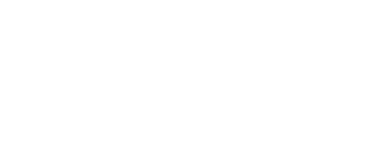
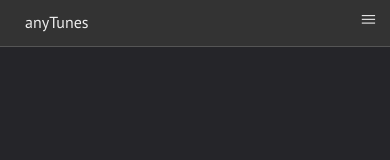
Before and after one commit to madking55/anyTunes, a plain HTML site: page index.html in a window 390 px wide. Drawn offline with nearby package versions, Linux system fonts and the light colour scheme.

Commit message:
add style

```diff
--- a/css/style.css
+++ b/css/style.css
@@ -0,0 +1,99 @@
+@import url('https://fonts.googleapis.com/css?family=PT+Sans');
+
+body {
+  font-family: 'PT Sans', sans-serif;
+  background-color: #252529;
+  margin: 0;
+  color: #fff;
+  line-height: 1.6;
+}
+
+nav {
+  height: 40px;
+  width: 100%;
+  background-color: #333;
+  color: #eee;
+  position: fixed;
+}
+nav ul {
+  padding: 0;
+  margin: 0;
+}
+nav li {
+  display: inline;
+  float: left;
+}
+nav a {
+  display: inline-block;
+  width: 100px;
+  text-align: center;
+  text-decoration: none;
+  padding: 10px 0;
+  color: #eee;
+  text-decoration: none;
+}
+nav li:hover {
+  background-color: #444;
+}
+nav a#openup {
+  display: none;
+}
+
+@media screen and (max-width: 580px) {
+  nav {
+    height: auto;
+    border-bottom: 0;
+  }
+  nav ul {
+    display: none;
+    height: auto;
+  }
+  nav li {
+    width: 100%;
+    float: left;
+    position: relative;
+  }
+  nav a {
+    text-align: left;
+    width: 100%;
+    text-indent: 25px;
+    background: #333;
+    border-bottom: 1px solid #555;
+  }
+  nav a:hover {
+    background: #444;
+  }
+  nav a#openup:after {
+    content: '|||';
+    transform: rotate(-90deg);
+    -ms-transform: rotate(-90deg);
+    /* IE 9 */
+    -webkit-transform: rotate(-90deg);
+    /* Safari and Chrome */
+    width: 30px;
+    height: 30px;
+    display: inline-block;
+    position: absolute;
+    right: 5px;
+    top: 20px;
+  }
+  nav a#openup {
+    display: block;
+    background-color: #333;
+    width: 100%;
+    position: relative;
+  }
+}
+.cf:before,
+.cf:after {
+  content: '';
+  display: table;
+}
+
+.cf:after {
+  clear: both;
+}
+
+.cf {
+  zoom: 1;
+}
--- a/index.html
+++ b/index.html
@@ -13,7 +13,30 @@
 
 <body>
     <!-- Showcase & Nav -->
-
+    <div id="showcase">
+        <header>
+            <nav class='cf'>
+                <ul class='cf'>
+                    <li>
+                        <a href="#showcase">anyTunes</a>
+                    </li>
+                    <li>
+                        <a href='#showcase'>Overview </a>
+                    </li>
+                    <li>
+                        <a href='#music'>Music</a>
+                    </li>
+                    <li>
+                        <a href='#video'>Video</a>
+                    </li>
+                    <li>
+                        <a href='#gift-cards'>Gift Cards</a>
+                    </li>
+                </ul>
+                <a href='#' id='openup'>anyTunes</a>
+            </nav>
+        </header>
+    </div>
     <!-- Music section -->
 
     <!-- Video section -->
```
